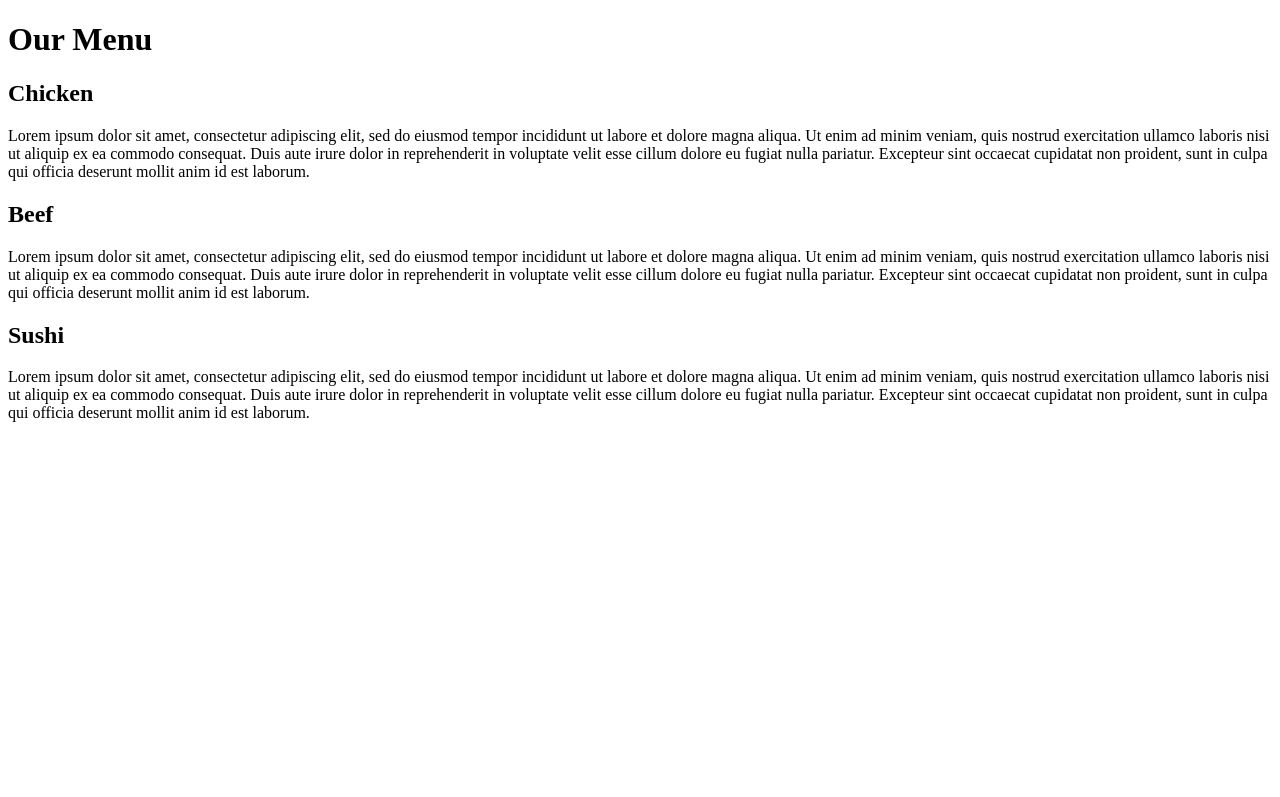
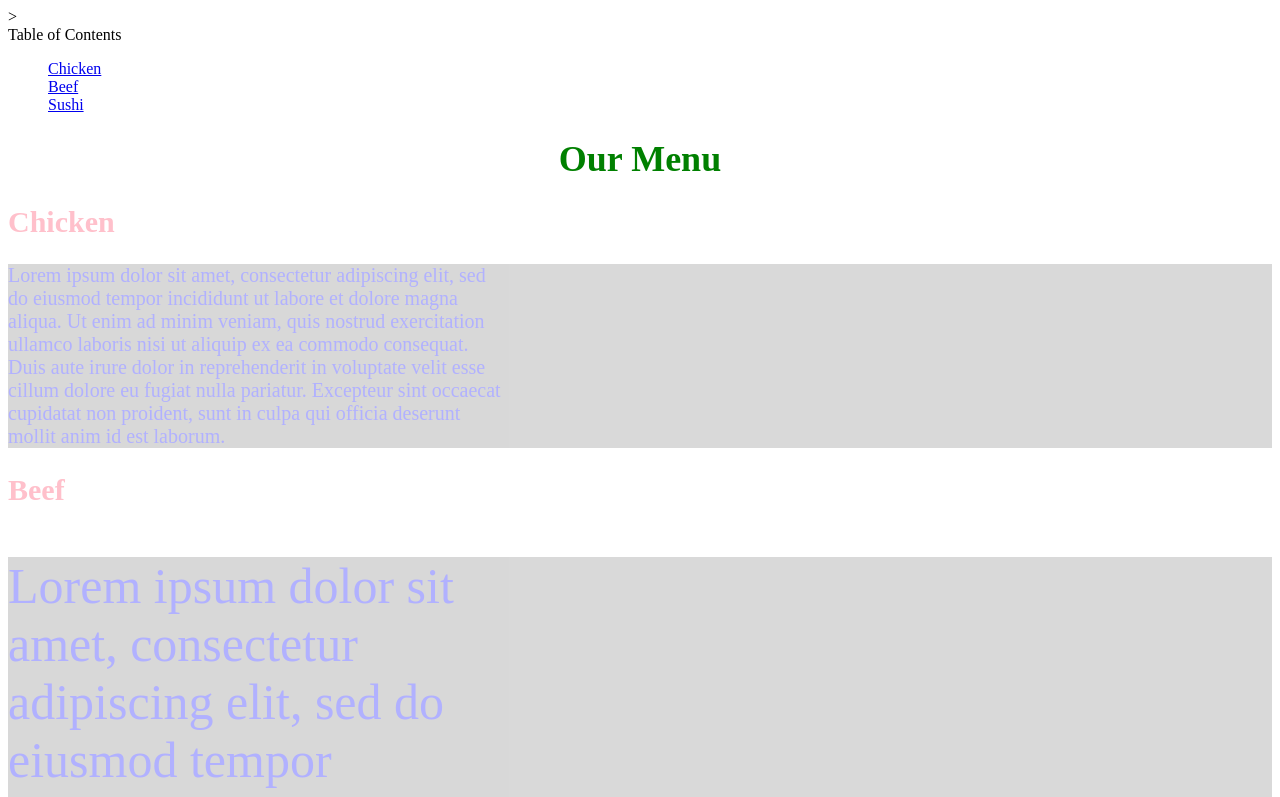
Before and after one commit to minapath/Test, a plain HTML site: page Site/index.html in a window 1280 px wide. Shown: the top 797 px of the page. Drawn offline with Linux system fonts and the light colour scheme.

Commit message:
restaurant site

```diff
--- a/Site/index.html
+++ b/Site/index.html
@@ -1,14 +1,53 @@
 <!DOCTYPE html>
 <html>
 <head>
-	<title>Hello World</title>
+<meta charset="utf-8">>
+<title>Mina's Menu</title>
+<style>
+	p{
+		color: blue;
+		font-size: 20px;
+		width: 500px;
+	}
+	h1{
+		color: green;
+		font-size:36px;
+		text-align: center;
+	}
+	h2{
+		color: pink;
+		font-size:30px;
+	}
+	div{
+		background-color: grey;
+		opacity: .3;
+	}
+	p.bold{
+		font-size: 50px;
+	}
+	h2 p{
+		font-size: 80px;
+	}
+	ul>li{
+		list-style: none
+	}
+	a:link a:visited {
+		text-decoration: none;
+	}
+</style>
 </head>
 <body>
+<section>Table of Contents</section>
+<ul>
+	<li><a href="www.google.com">Chicken</a></li>
+	<li><a href="www.facebook.com">Beef</a></li>
+	<li><a href="www.yahoo.com">Sushi</a></li>
+</ul>
 <h1>Our Menu</h1>
 <h2>Chicken</h2>
 <div><p>Lorem ipsum dolor sit amet, consectetur adipiscing elit, sed do eiusmod tempor incididunt ut labore et dolore magna aliqua. Ut enim ad minim veniam, quis nostrud exercitation ullamco laboris nisi ut aliquip ex ea commodo consequat. Duis aute irure dolor in reprehenderit in voluptate velit esse cillum dolore eu fugiat nulla pariatur. Excepteur sint occaecat cupidatat non proident, sunt in culpa qui officia deserunt mollit anim id est laborum.</p></div>
 <h2>Beef</h2>
-<div><p>Lorem ipsum dolor sit amet, consectetur adipiscing elit, sed do eiusmod tempor incididunt ut labore et dolore magna aliqua. Ut enim ad minim veniam, quis nostrud exercitation ullamco laboris nisi ut aliquip ex ea commodo consequat. Duis aute irure dolor in reprehenderit in voluptate velit esse cillum dolore eu fugiat nulla pariatur. Excepteur sint occaecat cupidatat non proident, sunt in culpa qui officia deserunt mollit anim id est laborum.</p></div>
+<div><p class=bold>Lorem ipsum dolor sit amet, consectetur adipiscing elit, sed do eiusmod tempor incididunt ut labore et dolore magna aliqua. Ut enim ad minim veniam, quis nostrud exercitation ullamco laboris nisi ut aliquip ex ea commodo consequat. Duis aute irure dolor in reprehenderit in voluptate velit esse cillum dolore eu fugiat nulla pariatur. Excepteur sint occaecat cupidatat non proident, sunt in culpa qui officia deserunt mollit anim id est laborum.</p></div>
 <h2>Sushi</h2>
 <div><p>Lorem ipsum dolor sit amet, consectetur adipiscing elit, sed do eiusmod tempor incididunt ut labore et dolore magna aliqua. Ut enim ad minim veniam, quis nostrud exercitation ullamco laboris nisi ut aliquip ex ea commodo consequat. Duis aute irure dolor in reprehenderit in voluptate velit esse cillum dolore eu fugiat nulla pariatur. Excepteur sint occaecat cupidatat non proident, sunt in culpa qui officia deserunt mollit anim id est laborum.</p></div>
 </body>
```
Also changed, not shown: Coursera Site/index.html (added), 3 other files.
